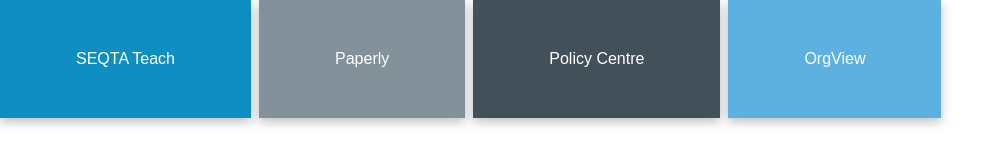
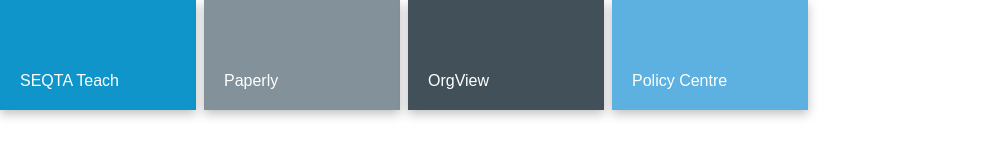
Before and after one commit to Louiseeeie/quick-link-buttons-widget, a plain HTML site: page index.html in a window 1280 px wide. Shown: the whole page, without its empty margins (0-1008 px from the left). Drawn offline with Linux system fonts and the light colour scheme; a web font is replaced by a local one.

Commit message:
Updated size to fixed

```diff
--- a/index.html
+++ b/index.html
@@ -9,10 +9,10 @@
 <body>
   <div class="container">
     <div class="button-row">
-      <button type="button" class="button button1">SEQTA Teach</button>
-      <button type="button" class="button button2">Paperly</button>
-      <button type="button" class="button button3">Policy Centre</button>
-      <button type="button" class="button button4">OrgView</button>
+      <a href="https://teach.sthildas.wa.edu.au/" class="button button1">SEQTA Teach</a>
+      <a href="https://sth.paperlyapp.com/public/calendar" class="button button2">Paperly</a>
+      <a href="https://login.microsoftonline.com/79afadf8-7dec-4a8c-bad9-bebe1e7b5a0f/saml2?SAMLRequest=lZFBa4NAEIX/iuw96pqVbhcVTExowNIQ2xx6W3SaLOiu3Vltfn6NIadCaWFOw7yZ971JUHZtL/LBnfUBPgdA5126VmNKBquFkahQaNkBCleLKn8uReSHogMnG%2bkk8XZFSracFZzzPF%2buGFvTFWds%2bRDnbMMjGhaPG%2bIdwaIyOiWTeNIgDrDT6KR2UyuM2ILSBeWvIRX0Wn4c8/fr3F4iqhFS8iFbBOLliGDdtGltNA4d2ArsqGp4O5QpOTvXowgCY0%2bjgi%2b/bs3QBC/Hyj2ptpG4t6YJqqo0J6V9if2F3FDFnMHvwL01ztSmJd7W2BrmvO6usmQGsn8JTt4BSPZvu0lwu5Mlwc%2bvZd8%3d" class="button button3">OrgView</a>
+      <a href="https://sthildasperth.sharepoint.com/sites/Compliance-Policy-Centre/SitePages/Home.aspx" class="button button4">Policy Centre</a>
     </div>
   </div>
 
--- a/styles.css
+++ b/styles.css
@@ -16,18 +16,27 @@ body {
 }
 
 
+
+
 .button {
-  padding: 50px 76px;
+ height: 90px;
+  width: 176px;
+  padding-left: 20px;
+  padding-bottom: 20px;
   border: none;
   color: #fff;
   font-size: 16px;
   cursor: pointer;
-    box-shadow: 0 4px 10px 0 rgba(0, 0, 0, 0.25);
+  box-shadow: 0 4px 10px 0 rgba(0, 0, 0, 0.25);
+  display: inline-flex;
+  align-items: flex-end;
+  justify-content: flex-start;
+  text-align: left;
+  text-decoration: none !important;
 }
 
-
 .button1 { background: #10A1D9; }
-.button1:hover { background: #0e8ec1; }
+.button1:hover { background: #0f95ca; }
 
 .button2 { background: #83929A; }
 .button2:hover { background: #77858c; }
@@ -37,3 +46,9 @@ body {
 
 .button4 { background: #5CB1E0; }
 .button4:hover { background: #519cc5; }
+
+/* Ensure anchors never show underline on hover/focus */
+a.button:hover,
+a.button:focus {
+  text-decoration: none;
+}
```
